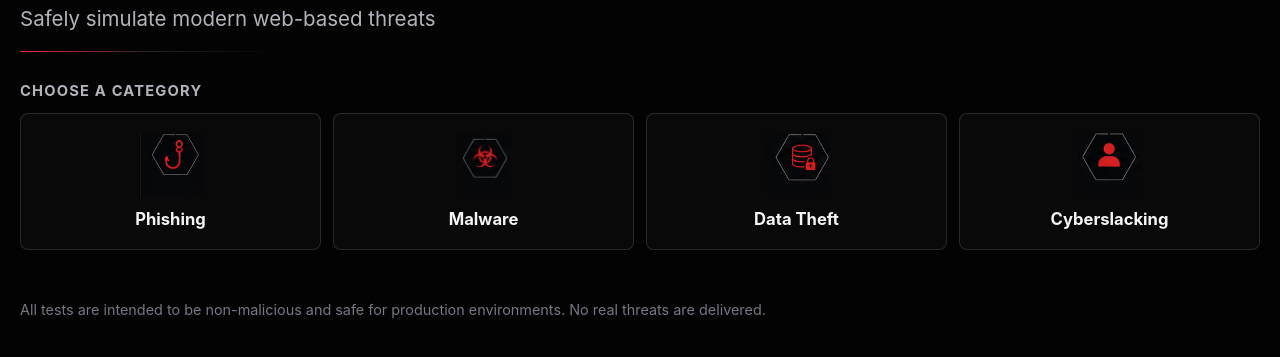
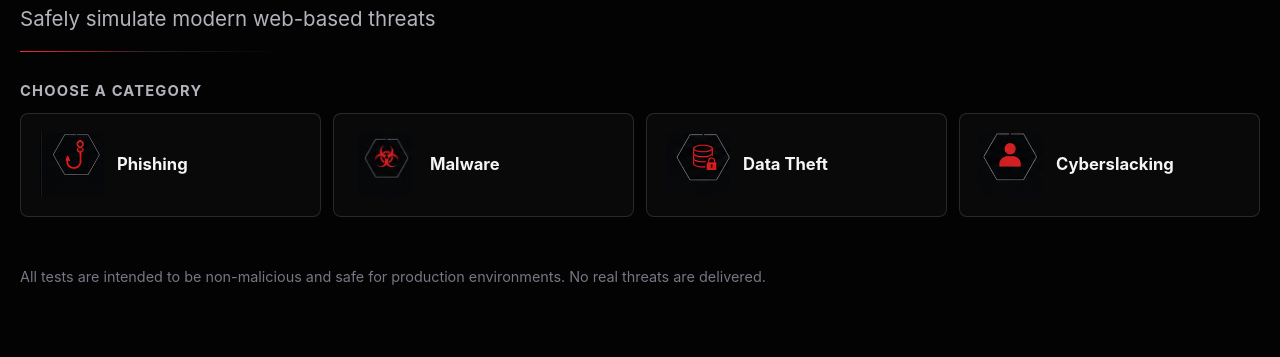
Before and after one commit to Nimit-17/swgaudit-context, a PHP site: page / in a window 1280 px wide. Shown: the part 337-694 px from the top of the page. Run offline with PHP 8.4, Linux system fonts and the light colour scheme.

Commit message:
Align homepage category labels beside icons

```diff
--- a/assets/css/site.css
+++ b/assets/css/site.css
@@ -1621,7 +1621,7 @@ body.home-compact .home-categories { display: grid; align-content: start; paddin
 body.home-compact .home-categories .section-head { margin-bottom: 0.85rem; }
 body.home-compact #categories-title { color: var(--muted); font-size: clamp(0.92rem, 1.1vw, 1.06rem); font-weight: 750; text-transform: uppercase; letter-spacing: 0.08em; white-space: normal; }
 body.home-compact .category-grid { gap: 0.75rem; }
-body.home-compact .category-card { min-height: 0; display: flex; gap: 0.8rem; align-items: center; padding: clamp(0.95rem, 1.5vw, 1.25rem); background: rgba(255,255,255,0.026); }
+body.home-compact .category-card { min-height: 0; display: flex; flex-direction: row; gap: 0.8rem; align-items: center; padding: clamp(0.95rem, 1.5vw, 1.25rem); background: rgba(255,255,255,0.026); }
 body.home-compact .category-card:hover, body.home-compact .category-card:focus-visible { border-color: rgba(255,255,255,0.34); background: rgba(255,255,255,0.055); }
 body.home-compact .category-icon { width: clamp(44px, 5vw, 64px); height: clamp(44px, 5vw, 64px); }
 body.home-compact .category-card h3 { margin: 0; font-size: clamp(1rem, 1.3vw, 1.22rem); }
```
